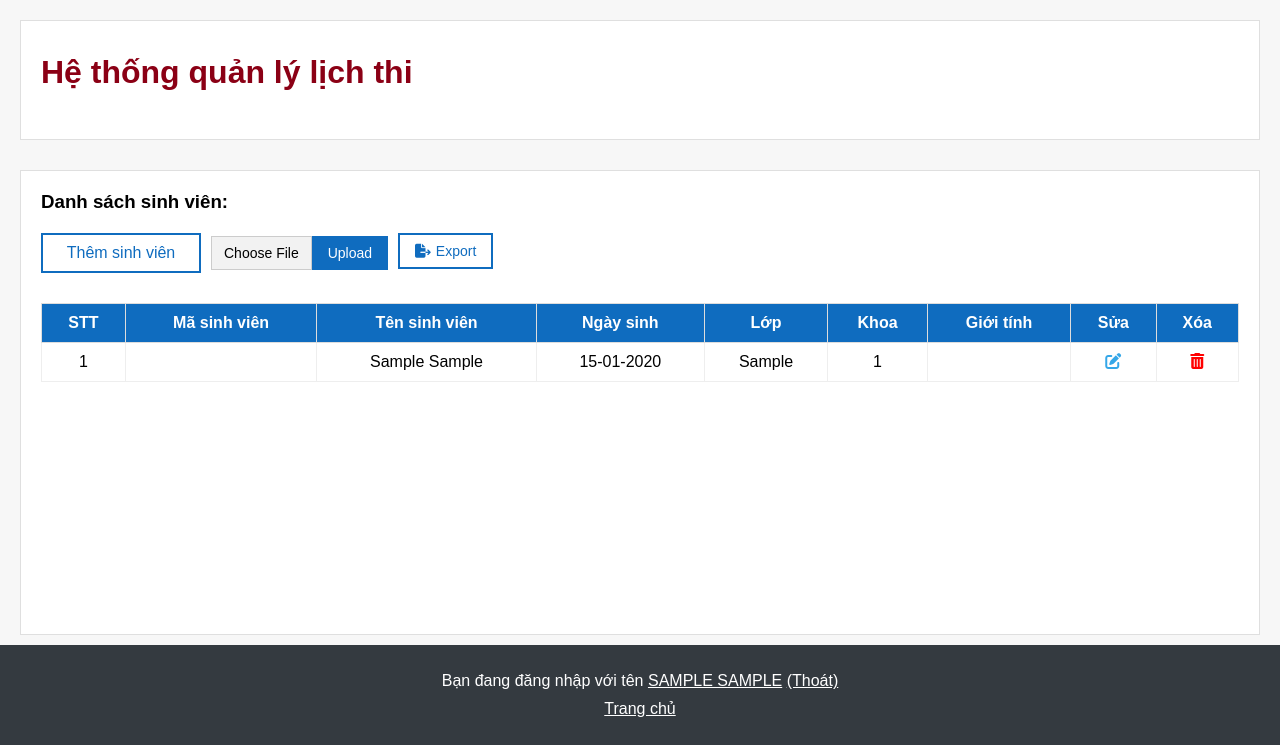
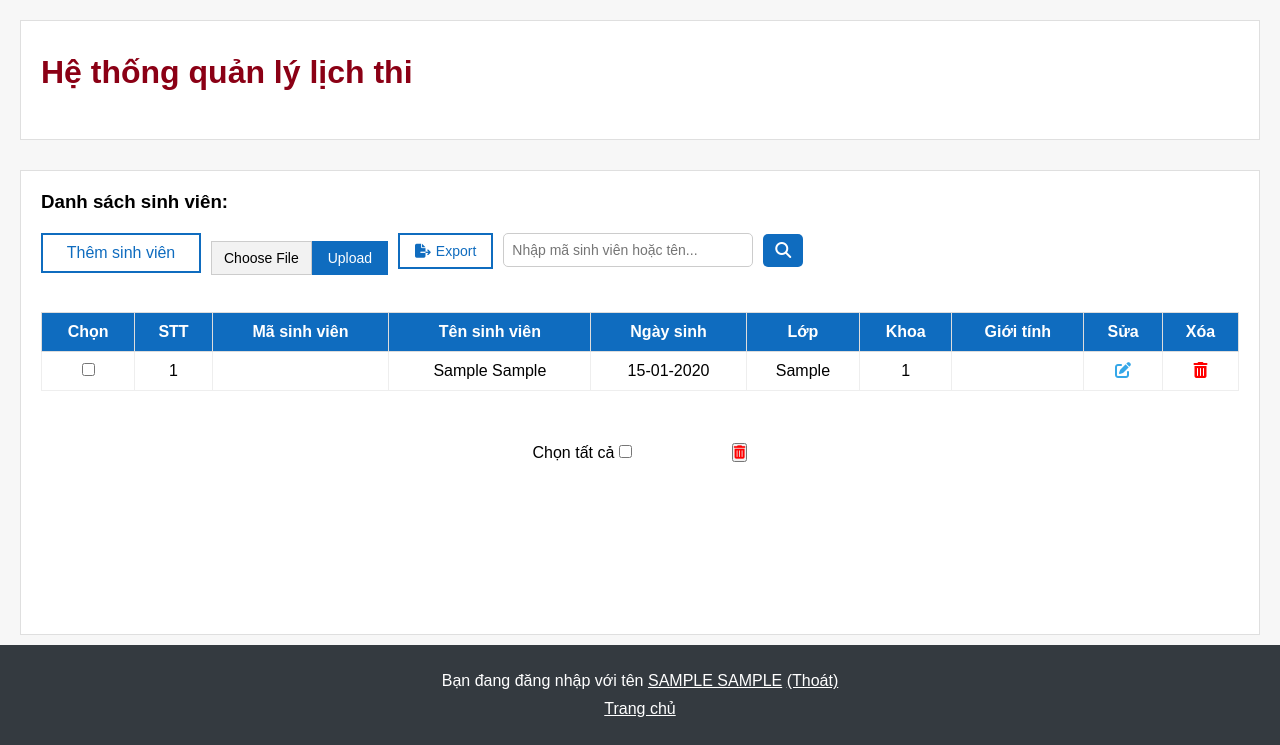
Before and after one commit to hieunguyen443387/Do_an_KHMT, a PHP site: page /admin/manage_student.php in a window 1280 px wide. Shown: the part 55-800 px from the top of the page. Run offline with PHP 8.4, Linux system fonts and the light colour scheme; the visitor is signed in with stand-in values (Sample User, id 1); tables that the repository leaves empty or names only in its code hold one stand-in row (values such as "Sample post"); data that the repository does not hold is empty.

Commit message:
selected all delete

```diff
--- a/web_manage_schedule_exam/admin/manage_student.php
+++ b/web_manage_schedule_exam/admin/manage_student.php
@@ -29,11 +29,17 @@
                 <form action="export.php" method="post">
                     <button type="" id="export-button" name="export-student-button"><i class="fa-solid fa-file-export"></i>Export</button>
                 </form>
+                <div class="search">
+                    <input type="text" id="search-input" placeholder="Nhập mã sinh viên hoặc tên...">
+                    <button id="search-button"><i class="fa-solid fa-magnifying-glass"></i></button>
+                </div>
+
 
             </div>
             <table class="crud-table">
                 <thead>
                     <tr>
+                        <th>Chọn</th>
                         <th>STT</th>
                         <th>Mã sinh viên</th>
                         <th>Tên sinh viên</th>
@@ -46,19 +52,25 @@
                     </tr>
                 </thead>
                 <tbody>
+                    <form action="delete.php" method="post">
 
                     <?php
                         require "limit_page.php";
+
                         $sql_sinh_vien = "SELECT * FROM sinhvien LIMIT $limit OFFSET $offset";
                         $result_sinh_vien = $conn->query($sql_sinh_vien);
+
                         if ($result_sinh_vien->num_rows > 0) {
                             $stt = $offset + 1;
+                            $bar = 1;
                             while($row = $result_sinh_vien->fetch_assoc()) {
                                 $msv = $row["msv"];
                                 $ngay_sinh = $row['ngay_sinh'];
                                 $part = (explode("-",$ngay_sinh));
                                 $ngay_sinh_update = $part[2] . "-" . $part[1]. "-" . $part[0];
+
                                 echo '<tr>';
+                                echo '<td><input type="checkbox" name="select_all[]" value="' . $msv . '"></td>';
                                 echo '<td>' . $stt++ . '</td>';
                                 echo '<td>' . $msv . '</td>';
                                 echo '<td>' . $row["ho_dem"] . " " . $row["ten"] . '</td>';
@@ -71,17 +83,25 @@
                                 echo '</tr>';
                             }
                         } else {
-                            echo "0 results";
+                            echo "Chưa có sinh viên";
                         }
                     ?>
 
                 </tbody>
 
             </table>
-            <!-- <div class="selected-box">
-                <span> Chọn tất cả <input type="checkbox"></span>
-                <i class="fa-solid fa-trash-can"></i>
-            </div> -->
+            <?php
+                $sql_sinh_vien = "SELECT * FROM sinhvien";
+                $result_sinh_vien = $conn->query($sql_sinh_vien);
+
+                if ($result_sinh_vien->num_rows > 0) {
+                    echo '<div class="selected-box">
+                            <span> Chọn tất cả <input type="checkbox" onClick="toggle(this)" /></span>
+                                <button type="submit" name="delete_multiple_student"><i class="fa-solid fa-trash-can"></i></button>
+                            </form>
+                        </div>';
+                }
+            ?>
             <?php
                 $sql_trang = "SELECT COUNT(*) AS total FROM sinhvien ";
                 $result_trang = $conn->query($sql_trang);
@@ -92,5 +112,31 @@
 
     <?php include('footer.php'); ?>
 
+    <script>
+        document.getElementById("search-input").addEventListener("keyup", function() {
+            let filter = this.value.toLowerCase().trim();
+            let keywords = filter.split(" "); // Tách từ khóa thành từng từ riêng biệt
+            let rows = document.querySelectorAll(".crud-table tbody tr");
+
+            rows.forEach(row => {
+                let msv = row.cells[2].textContent.toLowerCase();
+                let name = row.cells[3].textContent.toLowerCase();
+
+                // Kiểm tra nếu tất cả từ khóa đều xuất hiện trong mã sinh viên hoặc tên
+                let match = keywords.every(keyword => msv.includes(keyword) || name.includes(keyword));
+
+                row.style.display = match ? "" : "none"; // Ẩn hoặc hiện hàng
+            });
+        });
+
+        function toggle(source) {
+            checkboxes = document.getElementsByName('select_all[]');
+            for(var i=0, n=checkboxes.length;i<n;i++) {
+            checkboxes[i].checked = source.checked;
+            }
+        }
+
+    </script>
+
 </body>
 </html>
--- a/web_manage_schedule_exam/admin/styles.css
+++ b/web_manage_schedule_exam/admin/styles.css
@@ -246,6 +246,39 @@ html, body {
     color: white;
 }
 
+.search {
+    display: flex;
+    align-items: center;
+    gap: 10px;
+    margin-bottom: 15px;
+}
+
+#search-input {
+    width: 250px;
+    padding: 8px;
+    border: 1px solid #ccc;
+    border-radius: 5px;
+    font-size: 14px;
+}
+
+#search-button {
+    background-color: #0F6CBF;
+    color: white;
+    border: none;
+    padding: 8px 12px;
+    border-radius: 5px;
+    cursor: pointer;
+}
+
+#search-button i {
+    font-size: 16px;
+}
+
+#search-input:focus {
+    outline: none;
+    border: 4px solid #4B91CF;
+}
+
 .crud-table {
     margin-top: 20px;
     width: 100%;
```
Also changed, not shown: web_manage_schedule_exam/admin/delete.php (+14 -0 lines), web_manage_schedule_exam/admin/import.php (+67 -4 lines), web_manage_schedule_exam/admin/manage_teacher.php (+25 -0 lines).
